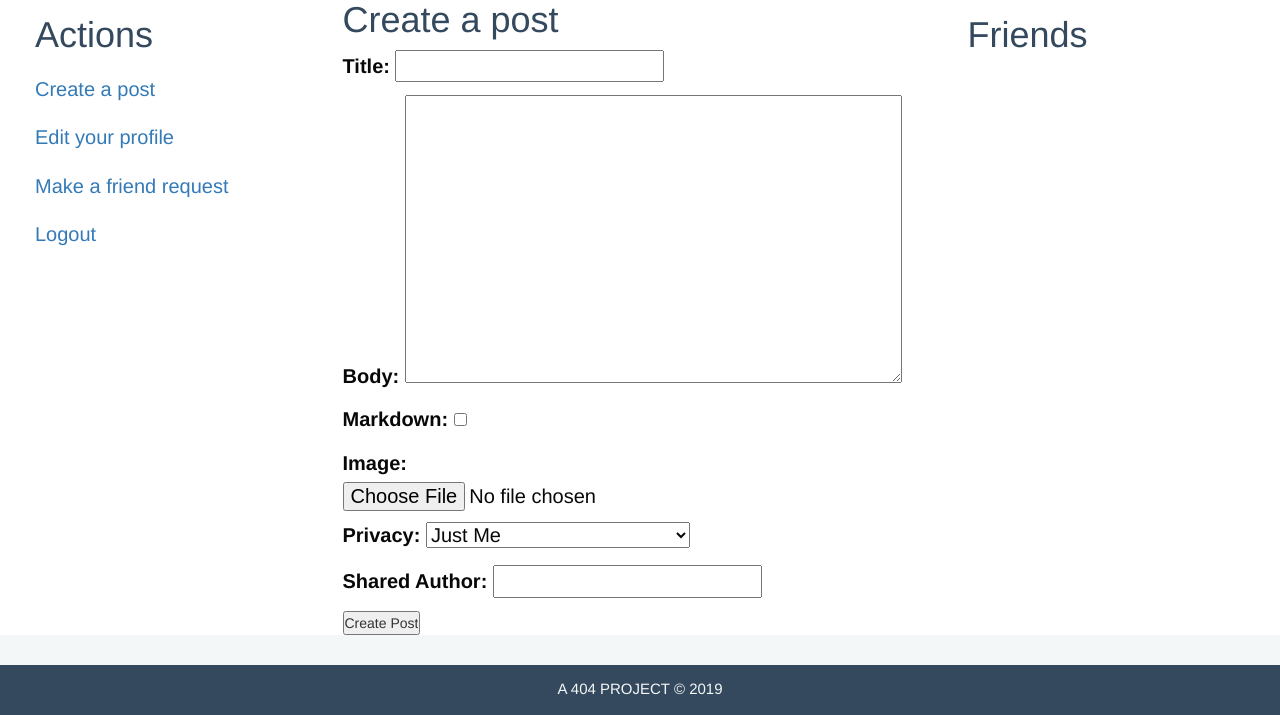
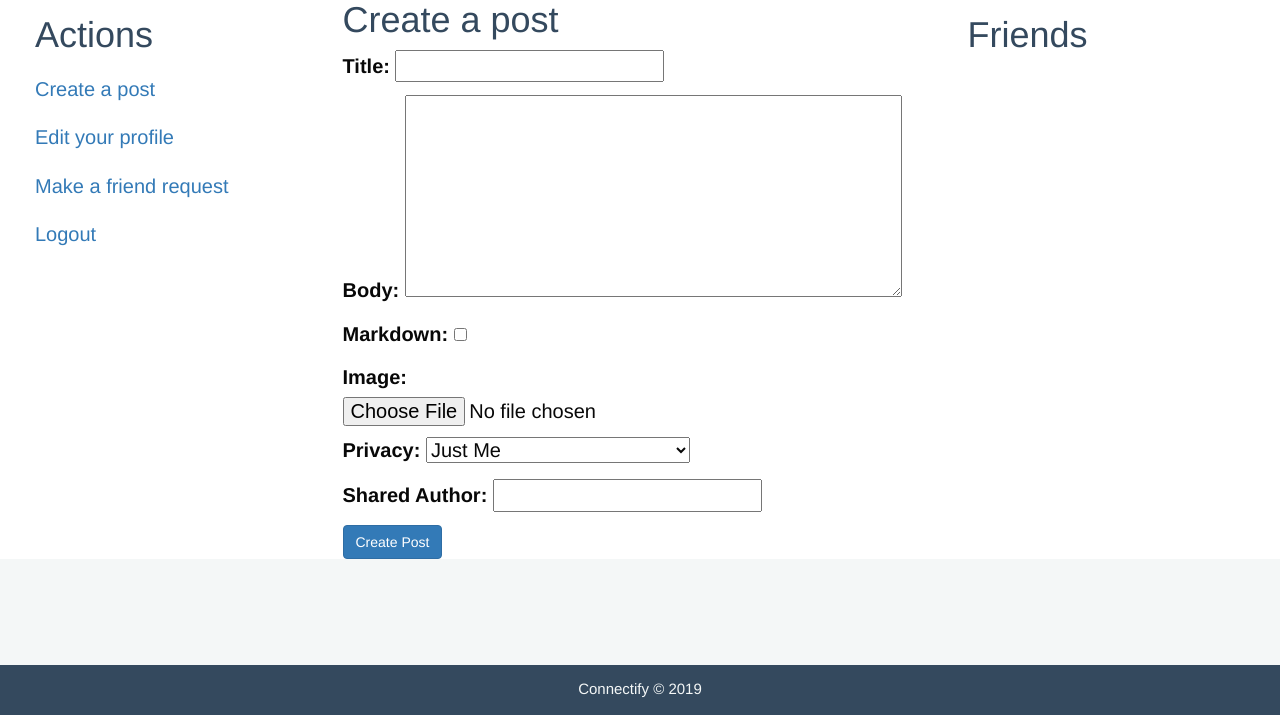
Before and after one commit to peterweckend/group-project-cmput404, a Django app: page /upload/ in a window 1280 px wide. Shown: the part 85-800 px from the top of the page. Run offline with Django 3.2, Linux system fonts and the light colour scheme; the visitor is signed in with stand-in values (Sample User, id 1); some libraries are stand-ins or nearby versions.

Commit message:
Bug Fixes

```diff
--- a/backend/project404_t8/API/forms.py
+++ b/backend/project404_t8/API/forms.py
@@ -22,7 +22,7 @@ class uploadForm(forms.Form):
     # Alternatively could just post infer it when the user posts the form in the view
     # Furthermore, a post should require at least a summary or an image
     title = forms.CharField(label='Title', max_length=24)
-    body = forms.CharField(label='Body', max_length=250, required = False, widget=forms.Textarea)
+    body = forms.CharField(label='Body', max_length=250, required = False, widget=forms.Textarea(attrs={'rows':7}))
     markdown = forms.BooleanField(required = False)
     imageLink = forms.ImageField(label="Image",required = False)
     privacy = forms.CharField(label='Privacy', widget=forms.Select(choices=privacyOptions))
--- a/backend/project404_t8/API/static/homepage/homepage.css
+++ b/backend/project404_t8/API/static/homepage/homepage.css
@@ -11,6 +11,14 @@
 
 html, body {
   background-color: var(--light-main);
+}
+
+.create-post {
+  margin-bottom: 20%;
+}
+
+textarea {
+  rows: 6;
 }
 
 /* ---------- HEADER ---------- */
@@ -197,6 +205,8 @@ height:300px;
 .commentDate{
   font-size: 11px;
   color: #657786;
+  padding-right: 7%;
+  text-align: center;
 }
 .commentBody{
   font-family: Arial, Garamond !important;
@@ -209,6 +219,8 @@ height:300px;
 
 .comment {
   font-size: 15px;
+  text-align: center;
+  padding-left: 4%;
 }
 
 .nocomments {
@@ -330,6 +342,10 @@ nav a:hover {
 
 .delete_post{
   float: right;
-  margin-top: -7%;
+  margin-top: -9%;
   padding: 1% 1%;
 }
+
+.login-objects {
+  /* margin-left: 200px; */
+}
--- a/backend/project404_t8/API/static/login/login.css
+++ b/backend/project404_t8/API/static/login/login.css
@@ -5,6 +5,9 @@
     --light-secondary: #aacfd0;
 }
 
+body {
+    background-color: var(--light-main);
+}
 p {
     color:var(--dark-main);
 }
--- a/backend/project404_t8/templates/base.html
+++ b/backend/project404_t8/templates/base.html
@@ -104,7 +104,7 @@
   </div>
 
   <div class="footer navbar-fixed-bottom">
-    <p>A 404 PROJECT © 2019</p>
+    <p>Connectify © 2019</p>
   </div>
 </body>
 </html>
--- a/backend/project404_t8/templates/homepage/home.html
+++ b/backend/project404_t8/templates/homepage/home.html
@@ -49,8 +49,8 @@
 {% else %}
   {% load static %}
     <link rel="stylesheet" type="text/css" href="{% static 'login/login.css' %}">
-    <p>You are not logged in</p>
-    <p><a href="{% url 'signup' %}">Sign Up</a></p>
-    <p><a href="{% url 'login' %}">Log In </a></p>
+    <p class="login-objects">You are not logged in</p>
+    <p class="login-objects"><a href="{% url 'signup' %}">Sign Up</a></p>
+    <p class="login-objects"><a href="{% url 'login' %}">Log In </a></p>
   {% endif %}
 {% endblock %}
--- a/backend/project404_t8/templates/upload/upload.html
+++ b/backend/project404_t8/templates/upload/upload.html
@@ -18,7 +18,7 @@
 <form method="post" enctype="multipart/form-data">
     {% csrf_token %}
     {{ form.as_p }}
-    <input type="submit" value="Create Post">
+    <input type="submit" class="create-post btn btn-primary" value="Create Post">
 </form>
 {% else %}
 {% load static %}
```
